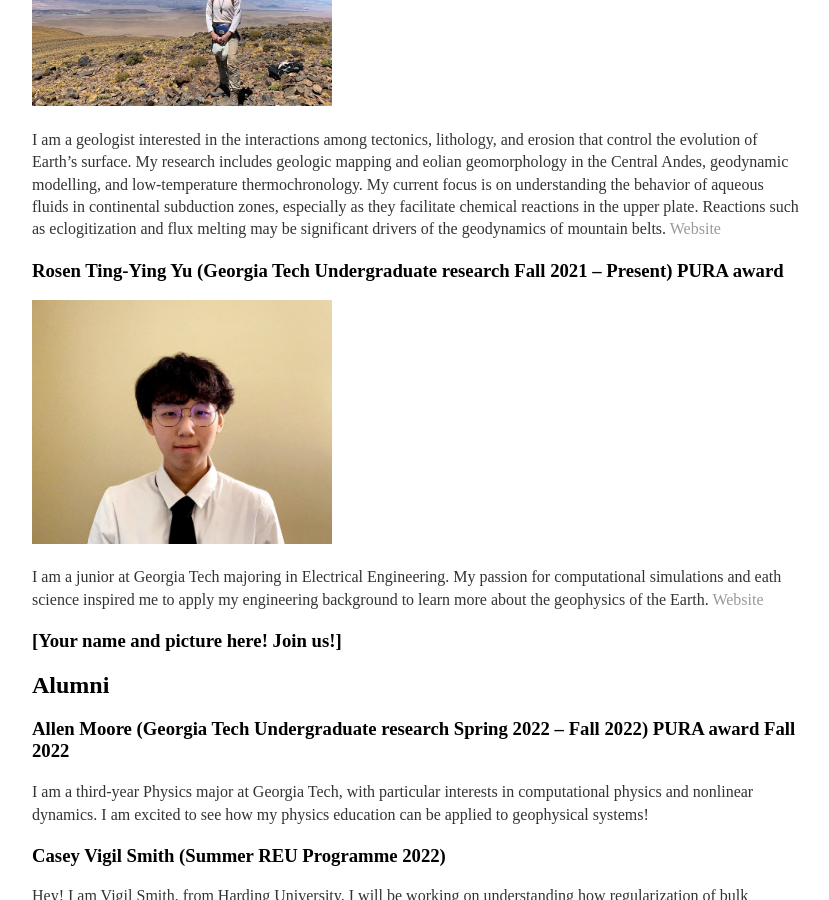
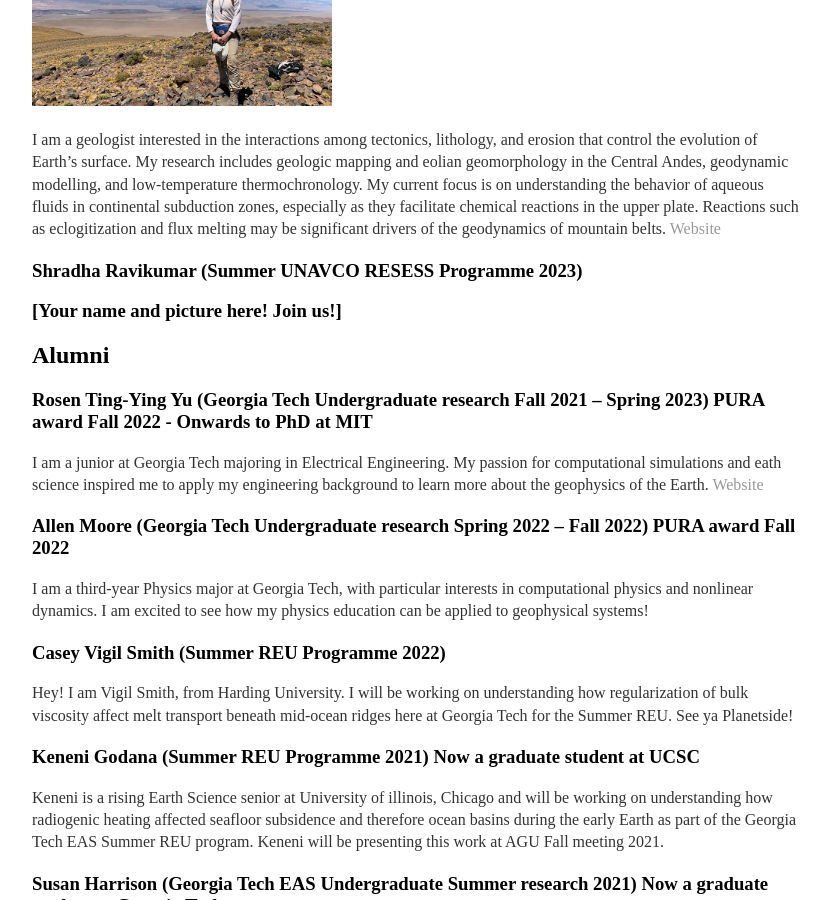
Before and after one commit to joycesim/joycesim.github.io, a Jekyll site: the page built from group/index.md, in a window 1280 px wide and 900 px high, scrolled down 1208 px. Shown: the whole window, without its empty margins (224-1053 px from the left). Built offline with Jekyll 4.4.1, drawn with Linux system fonts in a browser that asks for light colours.

Commit message:
Update index.md

```diff
--- a/group/index.md
+++ b/group/index.md
@@ -23,14 +23,13 @@ I highly encourage everyone in Geoscience to take a look at the online program f
 
 I am a geologist interested in the interactions among tectonics, lithology, and erosion that control the evolution of Earth’s surface. My research includes geologic mapping and eolian geomorphology in the Central Andes, geodynamic modelling, and low-temperature thermochronology. My current focus is on understanding the behavior of aqueous fluids in continental subduction zones, especially as they facilitate chemical reactions in the upper plate. Reactions such as eclogitization and flux melting may be significant drivers of the geodynamics of mountain belts. [Website](https://www.mitchell-mcmillan.com/)
 
-### Rosen Ting-Ying Yu (Georgia Tech Undergraduate research Fall 2021 -- Present) PURA award
-<img src="/image/Rosenprofilepic.jpg" alt="Rosen" title="Rosen" width="300" />
-
-I am a junior at Georgia Tech majoring in Electrical Engineering. My passion for computational simulations and eath science inspired me to apply my engineering background to learn more about the geophysics of the Earth. [Website](https://rosenyu304.github.io/)
+### Shradha Ravikumar (Summer UNAVCO RESESS Programme 2023)
 
 ### [Your name and picture here! Join us!]
 
 ## Alumni
+### Rosen Ting-Ying Yu (Georgia Tech Undergraduate research Fall 2021 -- Spring 2023) PURA award Fall 2022 - Onwards to PhD at MIT
+I am a junior at Georgia Tech majoring in Electrical Engineering. My passion for computational simulations and eath science inspired me to apply my engineering background to learn more about the geophysics of the Earth. [Website](https://rosenyu304.github.io/)
 
 ### Allen Moore (Georgia Tech Undergraduate research Spring 2022 -- Fall 2022) PURA award Fall 2022
 I am a third-year Physics major at Georgia Tech, with particular interests in computational physics and nonlinear dynamics. I am excited to see how my physics education can be applied to geophysical systems!
```
